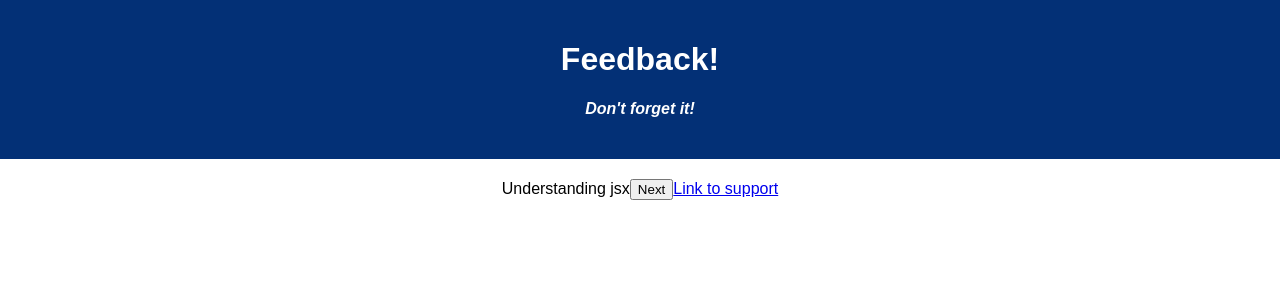
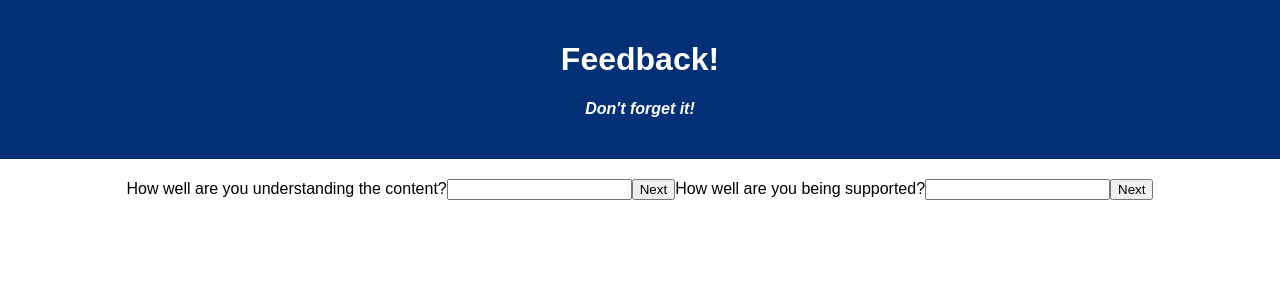
Before and after one commit to vang1100/weekend-redux-feedback-loop, a React (Vite) app: page /support in a window 1280 px wide. Shown: the top 300 px of the page. Built offline with nearby package versions, Linux system fonts and the light colour scheme.

Commit message:
added the rest of the components

```diff
--- a/src/components/App/App.jsx
+++ b/src/components/App/App.jsx
@@ -5,6 +5,7 @@ import Understanding from '../Understanding/Understanding';
 import Header from '../Header/Header';
 import Support from '../Support/Support';
 import { HashRouter as Router, Route, Link } from "react-router-dom";
+//import Form from '../Form/Form';
 
 function App() {
 
@@ -12,13 +13,16 @@ function App() {
     <div className='App'>
 
       <Header />
+      <Understanding />
+      <Support />
 
-      <Router>
+
+      {/* <Router>
       <Understanding />
          <Route path='/support'>
       <Support />
       </Route>
-      </Router>
+      </Router> */}
 
 
     </div>
--- /dev/null
+++ b/src/components/Form/Form.jsx
@@ -0,0 +1,12 @@
+function Form(){
+    return(
+        <>
+        <label>
+          <input type='text'></input>
+          <button>Next</button>
+        </label>
+        </>
+    )
+}
+
+export default Form;
--- a/src/components/Support/Support.jsx
+++ b/src/components/Support/Support.jsx
@@ -1,7 +1,11 @@
 function Support(){
     return (
         <>
-        Support jsx
+    How well are you being supported?
+         <label>
+          <input type='number'></input>
+          <button>Next</button>
+    </label>
         </>
     )
 }
--- a/src/components/Understanding/Understanding.jsx
+++ b/src/components/Understanding/Understanding.jsx
@@ -1,21 +1,26 @@
 import react from 'react';
 import { useHistory, Link } from 'react-router-dom';
+import Form from '../Form/Form';
 
 function Understanding() {
 
 const history = useHistory();
 
-  const handleClick = () => {
-    alert("got to support");
-    history.push('/support');
-    console.log(history);
-  };
+//   const handleClick = () => {
+//     alert("got to support");
+//     history.push('/support');
+//     console.log(history);
+//   };
 
    return(
 <>
-    Understanding jsx
-    <button onClick={handleClick}>Next</button>
-    <Link to='/support'>Link to support</Link>
+How well are you understanding the content?
+
+    <label>
+          <input type='number'></input>
+          <button>Next</button>
+    </label>
+
 </>
    )
 }
```
Also changed, not shown: src/components/Comments/Comments.jsx (added, +8 -0 lines), src/components/Feeling/Feeling.jsx (added, +8 -0 lines).
